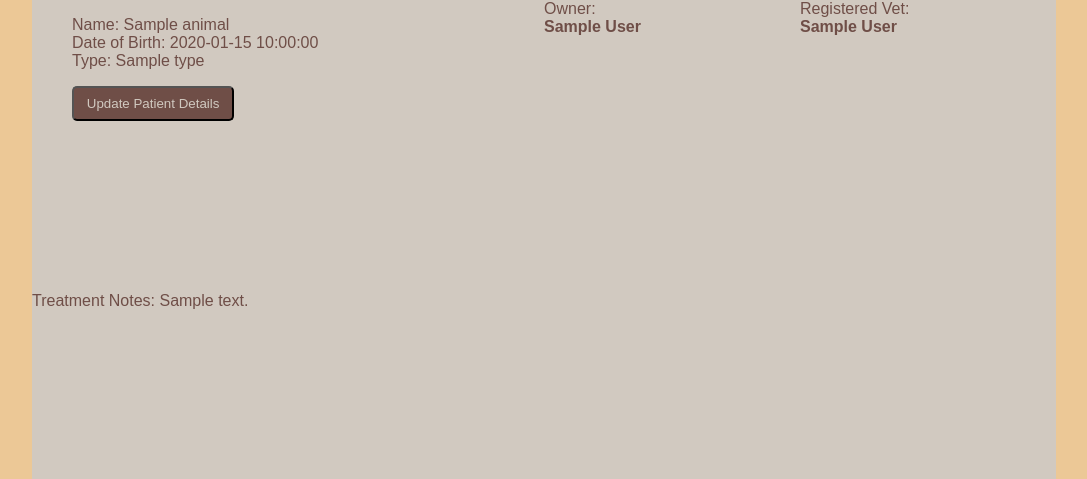
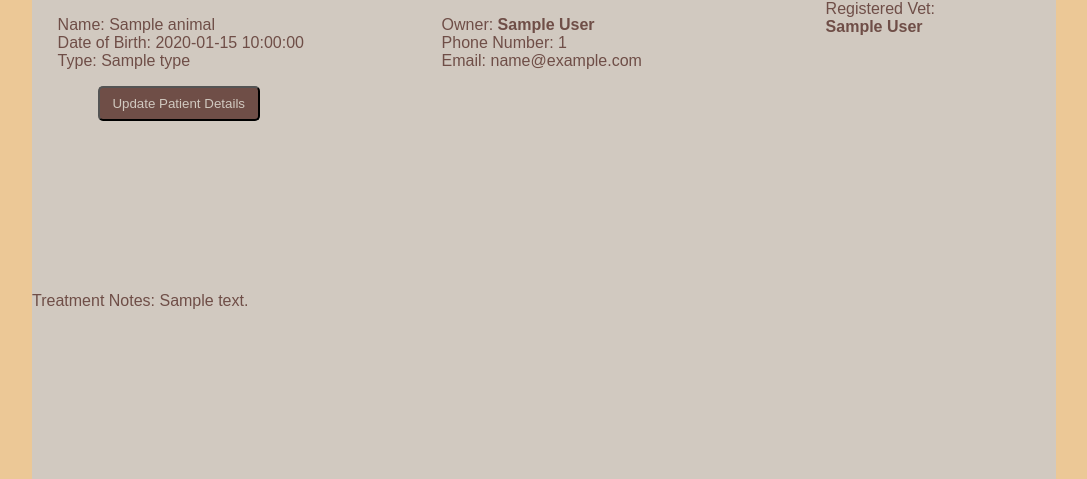
Before and after one commit to IronsideF/vet_manager_flask_project, a Flask app: page /animals/1 in a window 1280 px wide. Shown: the part 69-548 px from the top of the page, without its empty margins (96-1183 px from the left). Run offline with Flask 2, Linux system fonts and the light colour scheme; a database or web service that is not in the repository returns one stand-in record (values such as "Sample title"); some libraries are stand-ins or nearby versions.

Commit message:
refined some styling, altered registered function in owner class

```diff
--- a/models/owner.py
+++ b/models/owner.py
@@ -9,4 +9,4 @@ class Owner:
         self.id=_id
 
     def registration(self):
-        self.registered = self.registered != True
+        self.registered = not self.registered
--- a/static/style.css
+++ b/static/style.css
@@ -185,6 +185,7 @@ ul {
 .vet-details {
     display: flex;
     flex-direction: column;
+    padding-left: 2vw;
 }
 
 .vet-details button {
@@ -249,7 +250,16 @@ ul {
     background-color: var(--standout-color);
     height: 60vh;
     display: grid;
-    grid-template-columns: 50% 25% 25%;
+    grid-template-columns: 40% 35% 25%;
+}
+
+.animal-details {
+    padding-left: 2vw;
+}
+
+
+.animal-page ul {
+    padding:0;
 }
 
 .notes {
--- a/templates/animals/show.html
+++ b/templates/animals/show.html
@@ -9,7 +9,11 @@
     <a href="/animals/{{animal.id}}/edit"><button class="form-button">Update Patient Details</button></a>
 </div>
     <div class="owner-details">
-        Owner: <a href="/owners/{{animal.owner.id}}">{{animal.owner.first_name}} {{animal.owner.last_name}}</a>
+        <ul>
+        <li>Owner: <a href="/owners/{{animal.owner.id}}">{{animal.owner.first_name}} {{animal.owner.last_name}}</a></li>
+        <li>Phone Number: {{animal.owner.phone_num}}</li>
+        <li>Email: {{animal.owner.email}}</li>
+        </ul>
     </div>
     <div class="vet-details">
         Registered Vet: <a href="/vets/{{animal.vet.id}}">{{animal.vet.first_name}} {{animal.vet.last_name}}</a>
```
